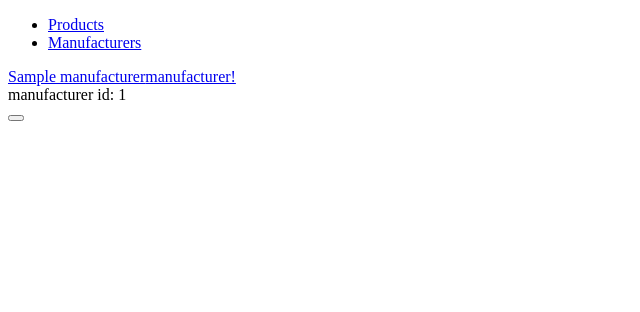
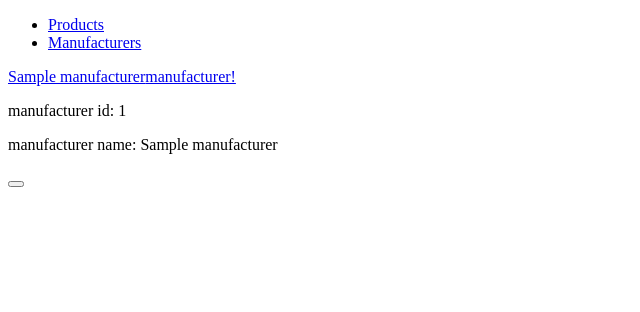
Before and after one commit to Stephen-Corcoran/project, a Flask app: page /manufacturers in a window 1280 px wide. Shown: the top 312 px of the page, without its empty margins (0-640 px from the left). Run offline with Flask 2, Linux system fonts and the light colour scheme; a database or web service that is not in the repository returns one stand-in record (values such as "Sample title"); some libraries are stand-ins or nearby versions.

Commit message:
It is what it is

```diff
--- a/console.py
+++ b/console.py
@@ -14,7 +14,7 @@ manufacturers_repository.save (manufacturer1)
 manufacturer2 = Manufacturer ("we make stuff 2")
 manufacturers_repository.save(manufacturer2)
 
-product1 = Product ("name of product 1", "description of product 1", 100, 10, 15, manufacturer1)
+product1 = Product ("name of product 1", "description of product 1", 100, 10, 15,)
 products_repository.save(product1)
-product2 = Product ("name of product 2", "description of product 2", 200, 20, 40, manufacturer2)
-products_repository.save(product1)
+product2 = Product ("name of product 2", "description of product 2", 200, 20, 40,)
+products_repository.save(product2)
--- a/templates/manufacturers/index.html
+++ b/templates/manufacturers/index.html
@@ -8,7 +8,8 @@
         <div class="content">
             <a href="/manufacturers/{{manufacturer.id}}">{{manufacturer.name}}<span>manufacturer!</span></a>
             <div class="name">
-                manufacturer id: {{manufacturer.id}}
+                <p>manufacturer id: {{manufacturer.id}}</p>
+                <p>manufacturer name: {{manufacturer.name}}</p>
             </div>
             <div class="buttons">
 
--- a/templates/products/index.html
+++ b/templates/products/index.html
@@ -7,7 +7,7 @@
     <div class="product">
         <div class="content">
             <a href="/products/{{product.id}}">{{product.name}}<span>product!</span></a>
-            <div class="product">
+            <div class="name">
                 <p>product id: {{product.id}}</p>
                 <p>name: {{product.name}}</p>
                 <p>description: {{product.description}}</p>
--- a/templates/products/show.html
+++ b/templates/products/show.html
@@ -2,9 +2,9 @@
 {% block content %}
 
 <div>
-    <p>{{manufacturer.name}}</p>
+    <p>{{product.name}}</p>
     <hr>
-    <p><a href="manufacturer/{{manufacturer.id}}/edit">Edit</a>
+    <p><a href="product/{{product.id}}/edit">Edit</a>
 </div>
 
 {% endblock %}
```
